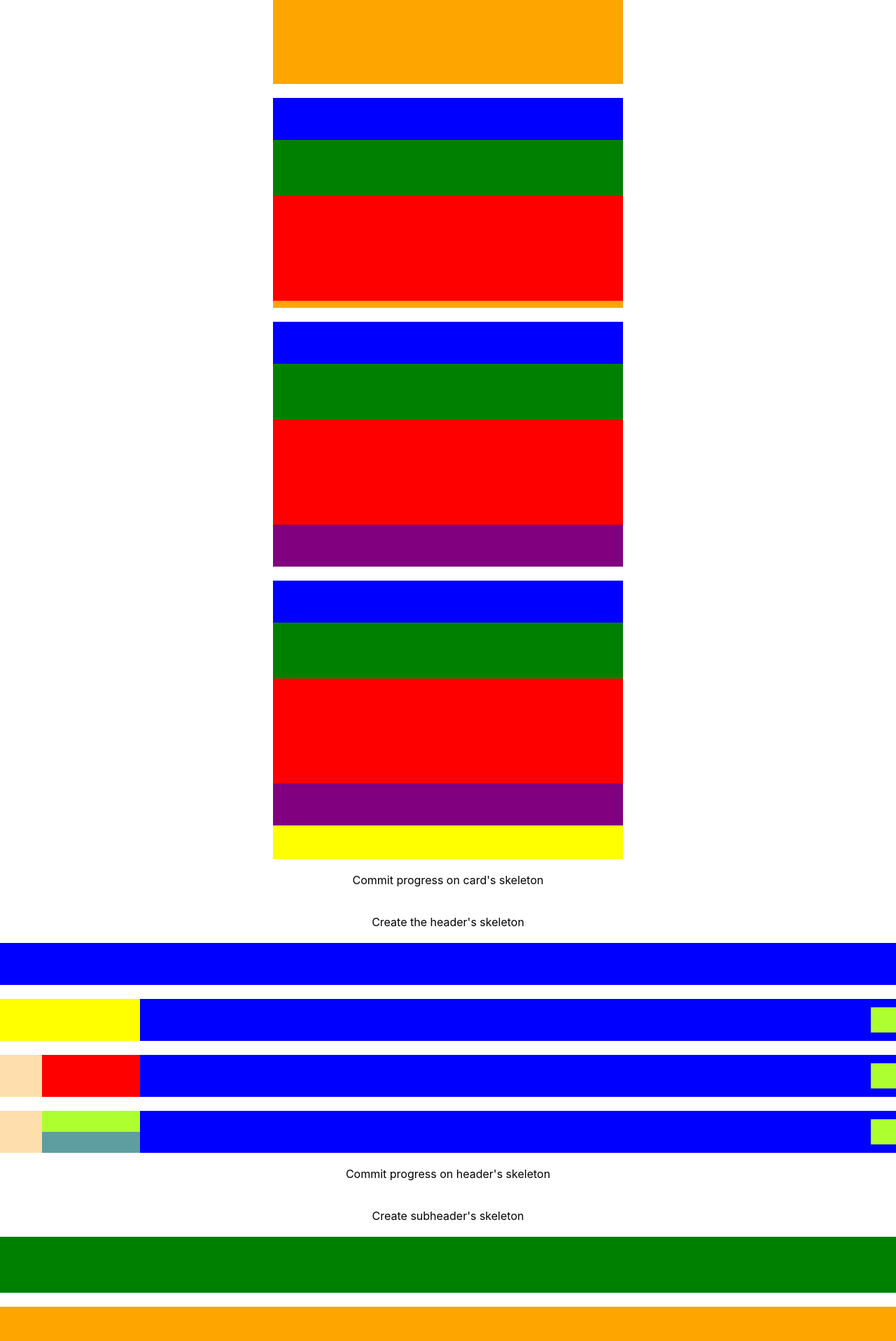
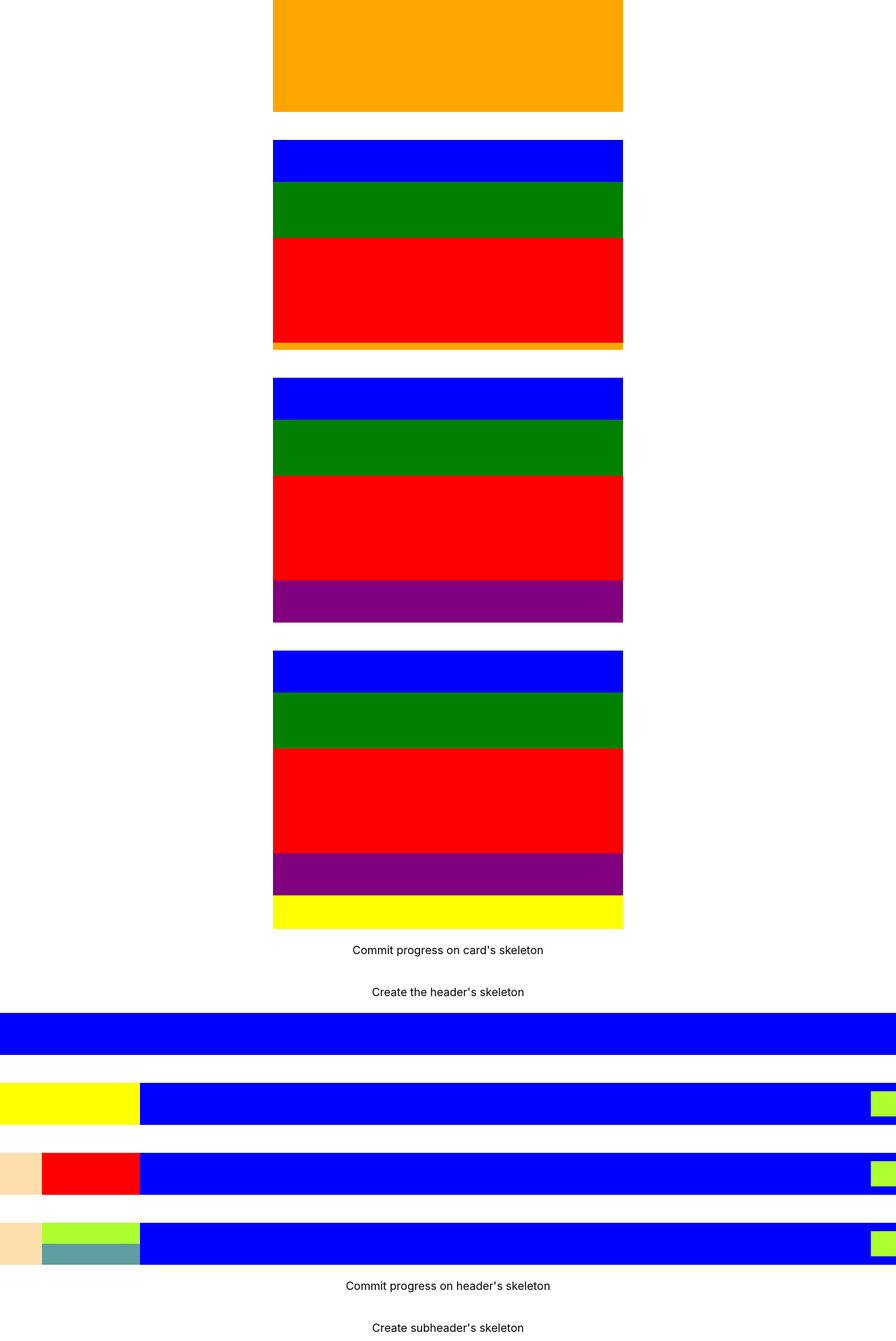
Before and after one commit to dimitrisafendras/how-to-ui, a React (Create React App) app: page / in a window 1280 px wide. Shown: the part 880-2797 px from the top of the page at 70% size. Built offline with nearby package versions, Linux system fonts and the light colour scheme.

Commit message:
cleaned code

```diff
--- a/src/components/Card.css
+++ b/src/components/Card.css
@@ -190,6 +190,7 @@
 
 
 .Separator {
-    height: 20px;
+    margin: 20px 0;
+
     width: 100%;
 }
--- a/src/components/Card.js
+++ b/src/components/Card.js
@@ -1,30 +1,29 @@
 import React from 'react';
 import './Card.css';
+import {Separator} from './Separator';
 
 
 export const Card = () =>
 	<>
-		<div className='Separator'/>
-		Create the card's Skeleton
-		<div className='Separator'/>
+		<Separator text={'\t\tCreate the card\'s Skeleton\n'}/>
 
 		<div className='Card'>
 		</div>
 
-		<div className='Separator'/>
+		<Separator/>
 
 		<div className='Card'>
 			<div className='Header'></div>
 		</div>
 
-		<div className='Separator'/>
+		<Separator/>
 
 		<div className='Card'>
 			<div className='Header'></div>
 			<div className='SubHeaderContainer'></div>
 		</div>
 
-		<div className='Separator'/>
+		<Separator/>
 
 		<div className='Card'>
 			<div className='Header'></div>
@@ -32,7 +31,7 @@ export const Card = () =>
 			<div className='ContentContainer'></div>
 		</div>
 
-		<div className='Separator'/>
+		<Separator/>
 
 		<div className='Card'>
 			<div className='Header'></div>
@@ -41,7 +40,7 @@ export const Card = () =>
 			<div className='SubContentContainer'></div>
 		</div>
 
-		<div className='Separator'/>
+		<Separator/>
 
 		<div className='Card'>
 			<div className='Header'></div>
@@ -51,24 +50,19 @@ export const Card = () =>
 			<div className='Footer'></div>
 		</div>
 
-		<div className='Separator'/>
-		Commit progress on card's skeleton
-		<div className='Separator'/>
-
-		<div className='Separator'/>
-		Create the header's skeleton
-		<div className='Separator'/>
+		<Separator text={'\t\tCommit progress on card\'s skeleton\n'}/>
+		<Separator text={'\t\tCreate the header\'s skeleton\n'} />
 
 		<div className='Header'></div>
 
-		<div className='Separator'/>
+		<Separator/>
 
 		<div className='Header'>
 			<div className='AccountInfoContainer'></div>
 			<div className='Logo'></div>
 		</div>
 
-		<div className='Separator'/>
+		<Separator/>
 
 		<div className='Header'>
 			<div className='AccountInfoContainer'>
@@ -78,7 +72,7 @@ export const Card = () =>
 			<div className='Logo'></div>
 		</div>
 
-		<div className='Separator'/>
+		<Separator/>
 
 		<div className='Header'>
 			<div className='AccountInfoContainer'>
@@ -91,41 +85,31 @@ export const Card = () =>
 			<div className='Logo'></div>
 		</div>
 
-		<div className='Separator'/>
-		Commit progress on header's skeleton
-		<div className='Separator'/>
-
-		<div className='Separator'/>
-		Create subheader's skeleton
-		<div className='Separator'/>
+		<Separator text={'\t\tCommit progress on header\'s skeleton\n'}/>
+		<Separator text={'\t\tCreate subheader\'s skeleton\n'}/>
 
 		<div className='SubHeaderContainer'></div>
 
-		<div className='Separator'/>
+		<Separator/>
 
 		<div className='SubHeaderContainer'>
 			<div className='Text'></div>
 			<div className='Link'></div>
 		</div>
 
-		<div className='Separator'/>
-		Commit progress on subheader's skeleton
-		<div className='Separator'/>
-
-		<div className='Separator'/>
-		Create content's skeleton
-		<div className='Separator'/>
+		<Separator text={'\t\tCommit progress on subheader\'s skeleton\n'}/>
+		<Separator text={'\t\tCreate content\'s skeleton\n'}/>
 
 		<div className='ContentContainer'></div>
 
-		<div className='Separator'/>
+		<Separator/>
 
 		<div className='ContentContainer'>
 			<div className='Image'></div>
 			<div className='ContentInfoContainer'></div>
 		</div>
 
-		<div className='Separator'/>
+		<Separator/>
 
 		<div className='ContentContainer'>
 			<div className='Image'></div>
@@ -136,25 +120,19 @@ export const Card = () =>
 			</div>
 		</div>
 
-		<div className='Separator'/>
-		Commit progress on content's skeleton
-		<div className='Separator'/>
-
-		<div className='Separator'/>
-		Create subcontnet's skeleton
-		<div className='Separator'/>
+		<Separator text={'\t\tCommit progress on content\'s skeleton\n'}/>
+		<Separator text={'\t\tCreate subcontnet\'s skeleton\n'}/>
 
 		<div className='SubContentContainer'></div>
 
-		<div className='Separator'/>
+		<Separator/>
 
 		<div className='SubContentContainer'>
 			<div className='MetadataContainer'></div>
 			<div className='InfoIcon'></div>
 		</div>
 
-		<div className='Separator'/>
-
+		<Separator/>
 
 		<div className='SubContentContainer'>
 			<div className='MetadataContainer'>
@@ -164,30 +142,20 @@ export const Card = () =>
 			<div className='InfoIcon'></div>
 		</div>
 
-		<div className='Separator'/>
-		Commit progress on subcontent's skeleton
-		<div className='Separator'/>
-
-		<div className='Separator'/>
-		Create footer's skeleton
-		<div className='Separator'/>
+		<Separator text={'\t\tCommit progress on subcontent\'s skeleton\n'}/>
+		<Separator text={'\t\tCreate footer\'s skeleton\n'}/>
 
 		<div className='Footer'></div>
 
-		<div className='Separator'/>
+		<Separator/>
 
 		<div className='Footer'>
 			<div className='ExtraInfo'></div>
 			<div className='NextBTN'></div>
 		</div>
 
-		<div className='Separator'/>
-		Commit progress on footer's skeleton
-		<div className='Separator'/>
-
-		<div className='Separator'/>
-		The resulted skeleton
-		<div className='Separator'/>
+		<Separator text={'\t\tCommit progress on footer\'s skeleton\n'}/>
+		<Separator text={'\t\tThe resulted skeleton\n'}/>
 
 		<div className='Card'>
 			<div className='Header'>
@@ -224,5 +192,4 @@ export const Card = () =>
 				<div className='NextBTN'></div>
 			</div>
 		</div>
-
 	</>;
--- /dev/null
+++ b/src/components/Separator.js
@@ -0,0 +1,9 @@
+import React from 'react';
+import './Card.css'
+export const Separator = ({text}) => {
+	return (
+		<div className='Separator'>
+			{text}
+		</div>
+	);
+};
```
